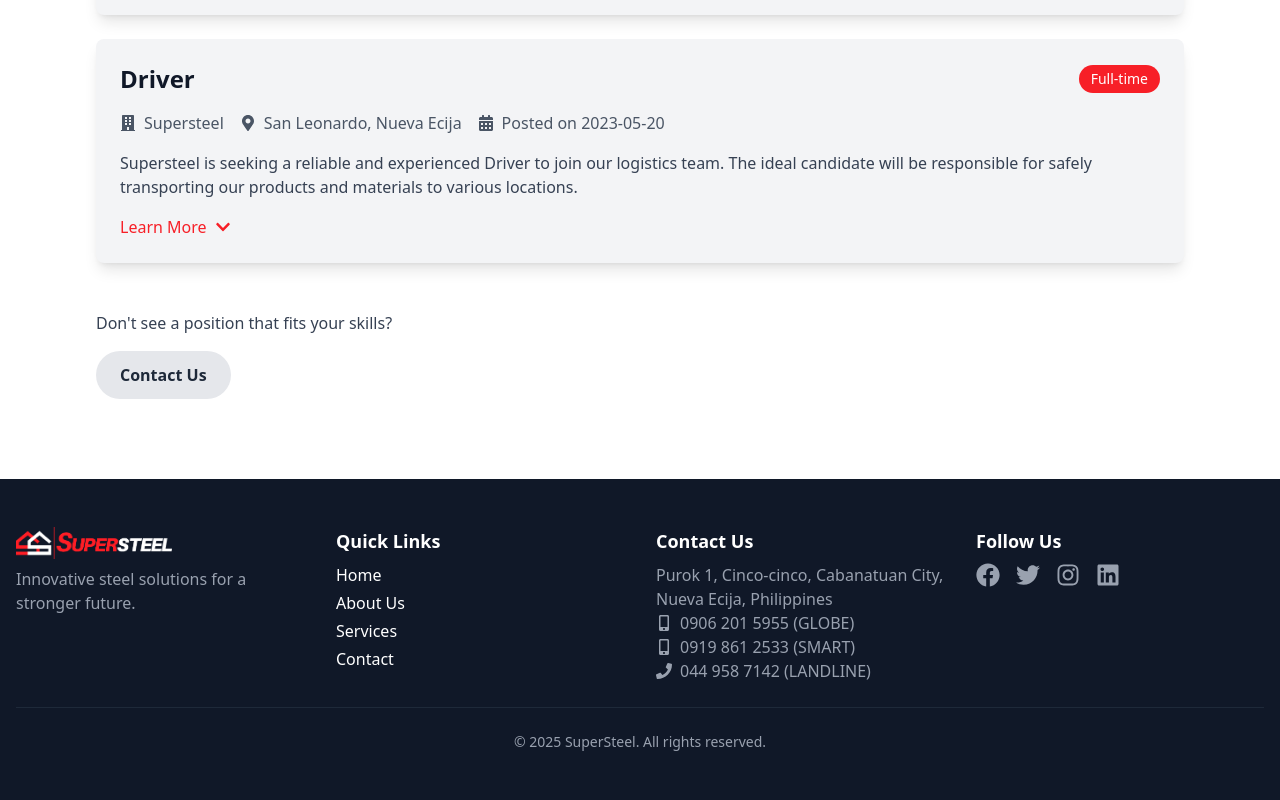
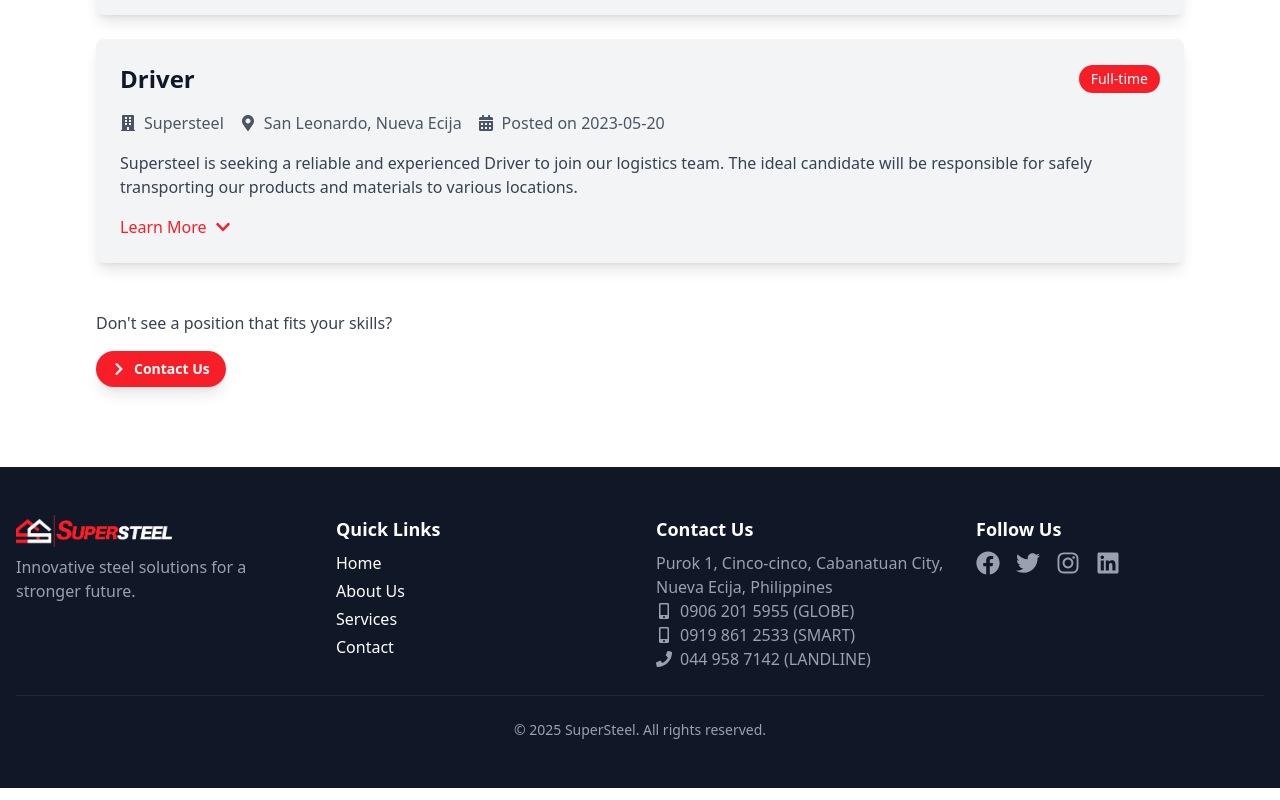
Before and after one commit to ron062394/supersteel-client, a React (Vite) app: page /careers in a window 1280 px wide. Shown: the part 1057-1857 px from the top of the page. Built offline with nearby package versions, Linux system fonts and the light colour scheme.

Commit message:
@feat: refactored button

```diff
--- a/src/pages/public/Careers.tsx
+++ b/src/pages/public/Careers.tsx
@@ -1,7 +1,8 @@
 import { useState, useEffect } from 'react';
 import { motion, AnimatePresence } from 'framer-motion';
-import { FaBuilding, FaMapMarkerAlt, FaCalendarAlt, FaChevronDown } from 'react-icons/fa';
-import { Link } from 'react-router-dom';
+import { FaBuilding, FaMapMarkerAlt, FaCalendarAlt, FaChevronDown, FaChevronRight } from 'react-icons/fa';
+import { useNavigate } from 'react-router-dom';
+import { Button } from '../../components';
 
 interface Job {
   id: number;
@@ -15,6 +16,7 @@
 }
 
 const Careers = () => {
+  const navigate = useNavigate();
   const [expandedJob, setExpandedJob] = useState<number | null>(null);
   const [jobs, setJobs] = useState<Job[]>([]);
 
@@ -187,12 +189,12 @@
                         <li key={index}>{qual}</li>
                       ))}
                     </ul>
-                    <Link
-                      to="/contact"
-                      className="inline-block bg-[#F71F27] text-white px-6 py-3 rounded-full font-semibold hover:bg-red-700 transition-colors duration-200"
+                    <Button
+                      variant="primary"
+                      icon={<FaChevronRight />}
                     >
                       Apply Now
-                    </Link>
+                    </Button>
                   </motion.div>
                 )}
               </AnimatePresence>
@@ -218,12 +220,13 @@
           variants={fadeInUp}
         >
           <p className="text-gray-700 mb-4">Don't see a position that fits your skills?</p>
-          <Link
-            to="/contact"
-            className="inline-block bg-gray-200 text-gray-800 px-6 py-3 rounded-full font-semibold hover:bg-gray-300 transition-colors duration-200"
+          <Button
+            variant="primary"
+            icon={<FaChevronRight />}
+            onClick={() => navigate('/contact')}
           >
             Contact Us
-          </Link>
+          </Button>
         </motion.div>
       </div>
     </div>
--- a/src/pages/public/homepage/Finish-options.tsx
+++ b/src/pages/public/homepage/Finish-options.tsx
@@ -1,5 +1,6 @@
 import { FaPalette, FaShieldAlt, FaSun, FaLayerGroup, FaInfoCircle, FaStar } from 'react-icons/fa';
-import { Link } from 'react-router-dom';
+import { useNavigate } from 'react-router-dom';
+import { Button } from '../../../components';
 
 interface ColorOption {
   name: string;
@@ -21,6 +22,7 @@
 }
 
 const FinishOptions: React.FC = () => {
+  const navigate = useNavigate();
   const standardColorOptions: ColorOption[] = [
     { name: 'Blue', hex: '#032445', description: 'Classic and calming' },
     { name: 'Gray', hex: '#231c1c', description: 'Sophisticated and neutral' },
@@ -153,10 +155,13 @@
         </p>
 
         <div className="mt-8 flex justify-center">
-          <Link to="./contact" className="bg-[#F71F27] hover:bg-red-700 text-white font-bold py-2 px-4 rounded-full transition duration-300 ease-in-out flex items-center">
-            <FaInfoCircle className="mr-2" />
+          <Button
+            onClick={() => navigate('/contact')}
+            variant="primary"
+            icon={<FaInfoCircle />}
+          >
             Ask for a Swatches Sample
-          </Link>
+          </Button>
         </div>
       </div>
     </div>
```
Also changed, not shown: src/router/index.tsx (+5 -5 lines).
